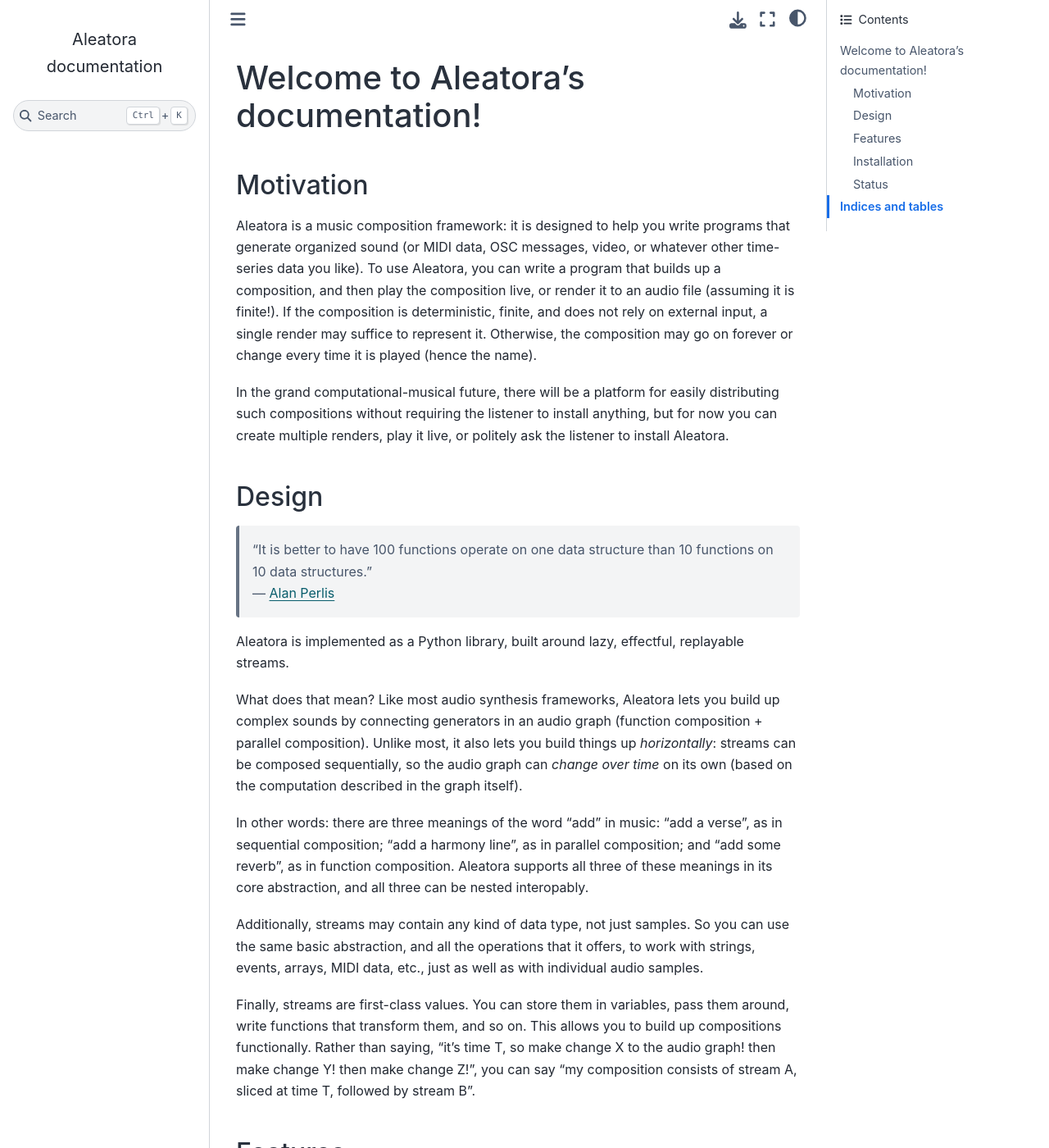
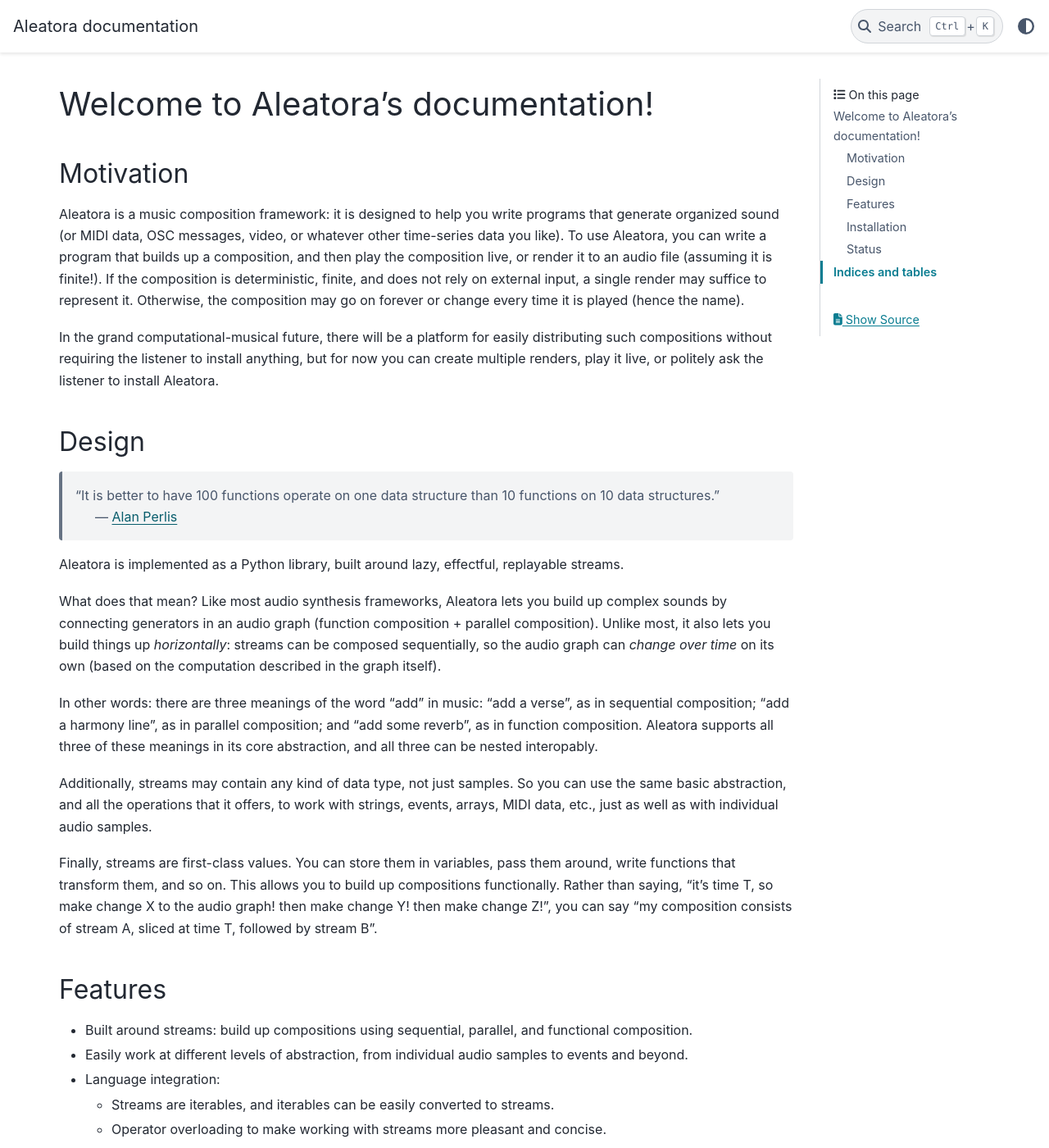
Before and after one commit to ijc8/aleatora, a Sphinx documentation site: the page built from docs/index.rst, in a window 1280 px wide and 1400 px high. Shown: the whole window at 82% size. Built offline with Sphinx 7.4.7 and the PyData theme 0.15.4, drawn with Linux system fonts in a browser that asks for light colours; some of the changed text lies outside the part shown.

Commit message:
Fix Sphinx build.

```diff
--- a/docs/conf.py
+++ b/docs/conf.py
@@ -44,7 +44,7 @@ exclude_patterns = ['_build', 'Thumbs.db', '.DS_Store']
 # The theme to use for HTML and HTML Help pages.  See the documentation for
 # a list of builtin themes.
 #
-html_theme = 'sphinx_book_theme'
+html_theme = 'pydata_sphinx_theme'
 
 # Add any paths that contain custom static files (such as style sheets) here,
 # relative to this directory. They are copied after the builtin static files,
--- a/docs/index.rst
+++ b/docs/index.rst
@@ -21,7 +21,7 @@ Design
 ------
 
    | "It is better to have 100 functions operate on one data structure than 10 functions on 10 data structures."
-   | --- `Alan Perlis <http://pu.inf.uni-tuebingen.de/users/klaeren/epigrams.html>`_
+   |  --- `Alan Perlis <http://pu.inf.uni-tuebingen.de/users/klaeren/epigrams.html>`_
 
 Aleatora is implemented as a Python library, built around lazy, effectful, replayable streams.
 
--- a/docs/requirements.txt
+++ b/docs/requirements.txt
@@ -1,2 +1,2 @@
 Sphinx==4.1.1
-furo==2021.7.5b38
+pydata-sphinx-theme==0.6.3
```
